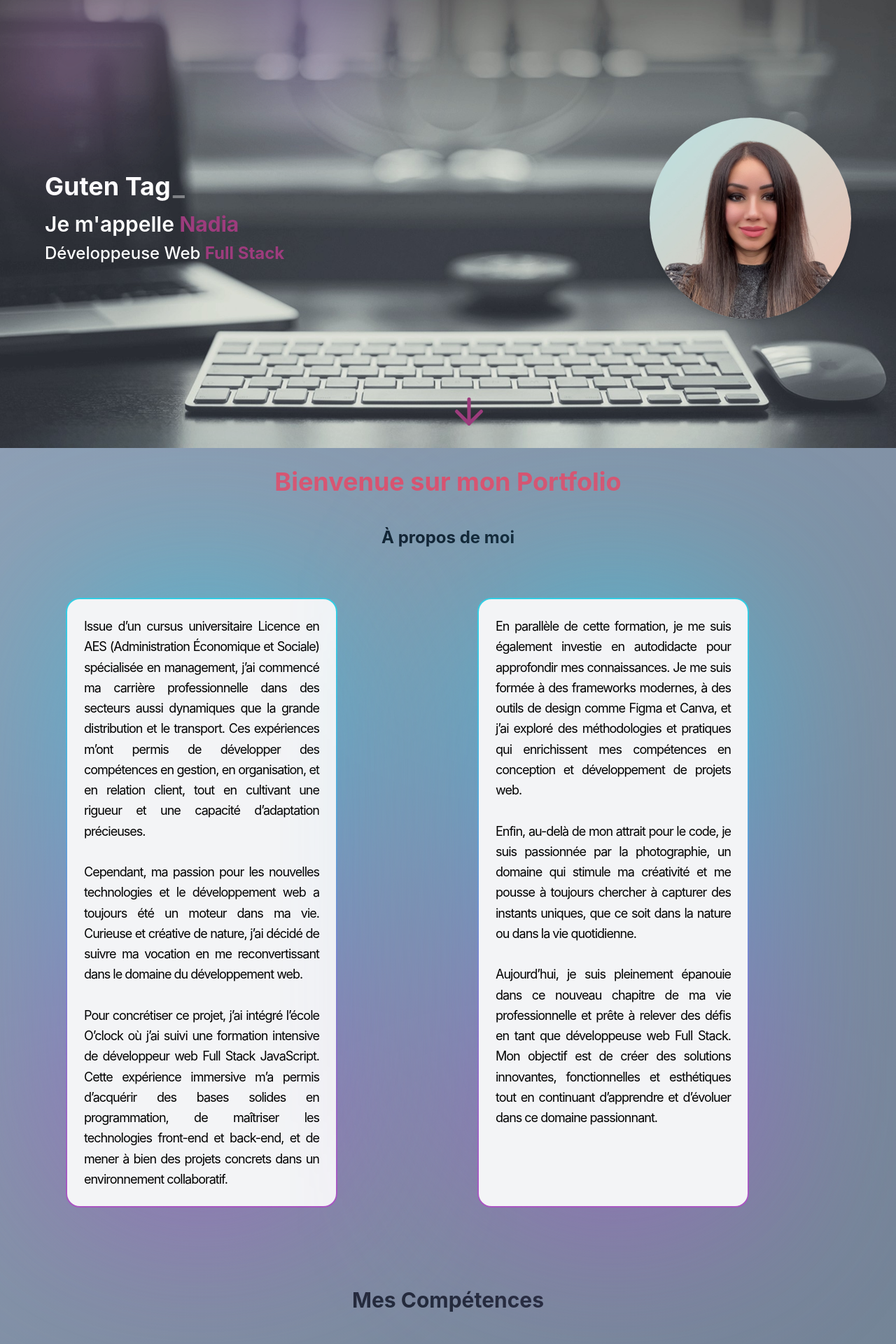
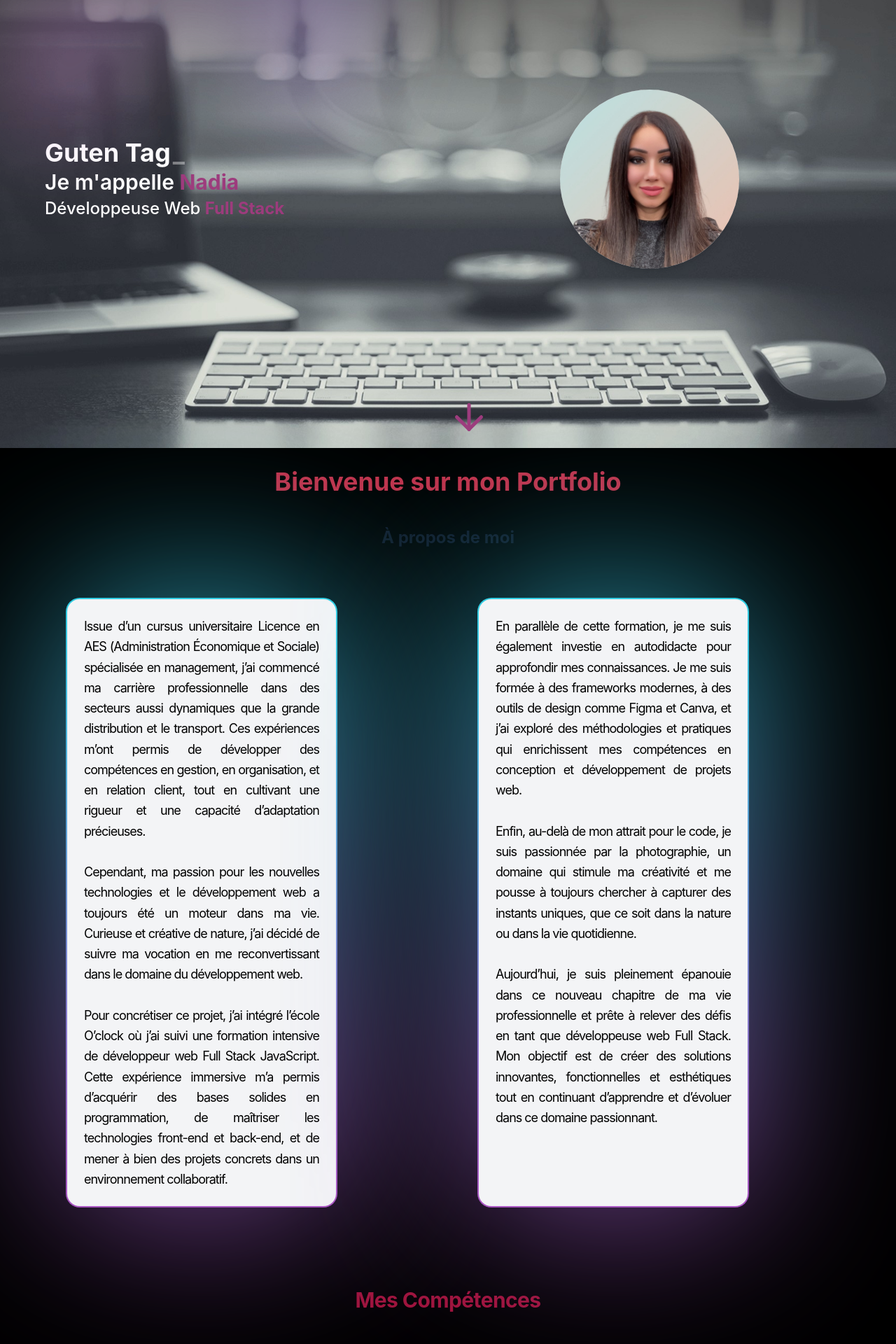
Before and after one commit to BakrimNadia/Portfolio-Nadia, a Next.js app: page / in a window 1280 px wide. Shown: the part 160-2080 px from the top of the page at 70% size. Built offline with nearby package versions, Linux system fonts and the light colour scheme.

Commit message:
add magic ui style tot title skills

```diff
--- a/package.json
+++ b/package.json
@@ -16,6 +16,7 @@
     "clsx": "^2.1.1",
     "framer-motion": "^11.18.2",
     "lucide-react": "^0.473.0",
+    "motion": "^12.4.7",
     "next": "15.1.4",
     "react": "^19.0.0",
     "react-dom": "^19.0.0",
--- a/src/app/Components/Header.tsx
+++ b/src/app/Components/Header.tsx
@@ -20,13 +20,16 @@ export default function Header() {
   ];
 
   return (
-    <div className="relative h-screen bg-cover bg-center text-white header-bg">
+    <div className="relative h-screen bg-cover bg-center text-white flex flex-col header-bg">
+      {/* Navbar */}
       <Navbar />
+
       {/* Contenu principal */}
-      <div className="flex flex-col md:flex-row justify-between items-center h-full px-8 md:px-16">
+      <div className="flex flex-col md:flex-row items-center justify-center flex-grow px-8 md:px-16 mt-[-40px]">
+
         {/* Texte d'accueil */}
-        <div className="text-left md:text-left">
-          <h1 className="text-3xl md:text-4xl font-bold mb-4">
+        <div className="text-center md:text-left md:w-1/2 space-y-1">
+          <h1 className="text-3xl md:text-4xl font-bold">
             <Typewriter
               words={greetings}
               loop={true}
@@ -39,7 +42,7 @@ export default function Header() {
           </h1>
 
           <motion.h2
-            className="text-2xl md:text-3xl font-semibold mb-2"
+            className="text-2xl md:text-3xl font-semibold"
             initial={{ x: -200, opacity: 0 }}
             animate={{ x: 0, opacity: 1 }}
             transition={{ duration: 1 }}
@@ -48,7 +51,7 @@ export default function Header() {
           </motion.h2>
 
           <motion.h3
-            className="text-xl md:text-2xl font-medium mt-2"
+            className="text-xl md:text-2xl font-medium"
             initial={{ x: -200, opacity: 0 }}
             animate={{ x: 0, opacity: 1 }}
             transition={{ duration: 1.5 }}
@@ -62,13 +65,14 @@ export default function Header() {
           initial={{ scale: 0 }}
           animate={{ scale: 1 }}
           transition={{ duration: 1 }}
+          className="md:w-1/2 flex justify-center mt-4 md:mt-0"
         >
           <Image
             src="/images/Nadia.JPG"
             alt="Profil"
             width={300}
             height={300}
-            className="w-64 h-64 md:w-72 md:h-72 rounded-full object-cover shadow-lg"
+            className="w-40 h-40 md:w-56 md:h-56 lg:w-64 lg:h-64 rounded-full object-cover shadow-lg"
           />
         </motion.div>
       </div>
@@ -77,7 +81,7 @@ export default function Header() {
       <motion.div
         animate={{ y: [0, 10, 0] }}
         transition={{ repeat: Infinity, duration: 1.5 }}
-        className="absolute bottom-8 left-1/2 transform -translate-x-1/2"
+        className="absolute bottom-6 left-1/2 justify-center items-center text-center transform -translate-x-1/2"
       >
         <a href="#About">
           <ArrowDown color="#9d3c7d" size={60} />
--- a/src/app/Components/Skills.tsx
+++ b/src/app/Components/Skills.tsx
@@ -1,5 +1,6 @@
 import { NeonGradientCard } from "@/components/ui/neon-gradient-card";
 import { IconCloud } from "../../components/ui/icon-cloud";
+import { TypingAnimation } from "@/components/magicui/typing-animation";
 
 const slugs = [
   "typescript",
@@ -41,9 +42,9 @@ export function Skills() {
 
   return (
     <div id="Skills" className="asap-unique container mx-auto px-4 py-12">
-       <h1 className="text-3xl font-bold text-gray-800 text-center">
+       <TypingAnimation className="text-3xl font-bold text-rose-800 text-center">
             Mes Compétences
-          </h1>
+          </TypingAnimation>
     <div className="relative flex size-full max-w-lg items-center justify-center overflow-hidden rounded-lg mx-auto p-6">
       <IconCloud images={images} />
     </div>
--- a/src/app/globals.css
+++ b/src/app/globals.css
@@ -17,7 +17,7 @@ body {
   margin: 0;
   padding: 0;
   font-family: -apple-system, BlinkMacSystemFont, "Segoe UI", Roboto, "Helvetica Neue", Arial, sans-serif;
-  background: linear-gradient(135deg, #f5bcea, #a0b0c8, #42535f, #080808);
+  background: black;
   background-size: 400% 400%;
   min-height: 100vh;
   display: flex;
@@ -68,3 +68,7 @@ body {
     height: 150px;
   }
 }
+
+
+
+@layer base {}
--- /dev/null
+++ b/src/components/magicui/typing-animation.tsx
@@ -0,0 +1,90 @@
+"use client";
+
+import { cn } from "@/lib/utils";
+import { motion, MotionProps } from "motion/react";
+import { useEffect, useRef, useState } from "react";
+
+interface TypingAnimationProps extends MotionProps {
+  children: string;
+  className?: string;
+  duration?: number;
+  delay?: number;
+  as?: React.ElementType;
+  startOnView?: boolean;
+}
+
+export function TypingAnimation({
+  children,
+  className,
+  duration = 100,
+  delay = 0,
+  as: Component = "div",
+  startOnView = false,
+  ...props
+}: TypingAnimationProps) {
+  const MotionComponent = motion.create(Component, {
+    forwardMotionProps: true,
+  });
+
+  const [displayedText, setDisplayedText] = useState<string>("");
+  const [started, setStarted] = useState(false);
+  const elementRef = useRef<HTMLElement | null>(null);
+
+  useEffect(() => {
+    if (!startOnView) {
+      const startTimeout = setTimeout(() => {
+        setStarted(true);
+      }, delay);
+      return () => clearTimeout(startTimeout);
+    }
+
+    const observer = new IntersectionObserver(
+      ([entry]) => {
+        if (entry.isIntersecting) {
+          setTimeout(() => {
+            setStarted(true);
+          }, delay);
+          observer.disconnect();
+        }
+      },
+      { threshold: 0.1 },
+    );
+
+    if (elementRef.current) {
+      observer.observe(elementRef.current);
+    }
+
+    return () => observer.disconnect();
+  }, [delay, startOnView]);
+
+  useEffect(() => {
+    if (!started) return;
+
+    let i = 0;
+    const typingEffect = setInterval(() => {
+      if (i < children.length) {
+        setDisplayedText(children.substring(0, i + 1));
+        i++;
+      } else {
+        clearInterval(typingEffect);
+      }
+    }, duration);
+
+    return () => {
+      clearInterval(typingEffect);
+    };
+  }, [children, duration, started]);
+
+  return (
+    <MotionComponent
+      ref={elementRef}
+      className={cn(
+        "text-4xl font-bold leading-[5rem] tracking-[-0.02em]",
+        className,
+      )}
+      {...props}
+    >
+      {displayedText}
+    </MotionComponent>
+  );
+}
```
Also changed, not shown: 1 other file (tests, documents, lock files or other folders).
